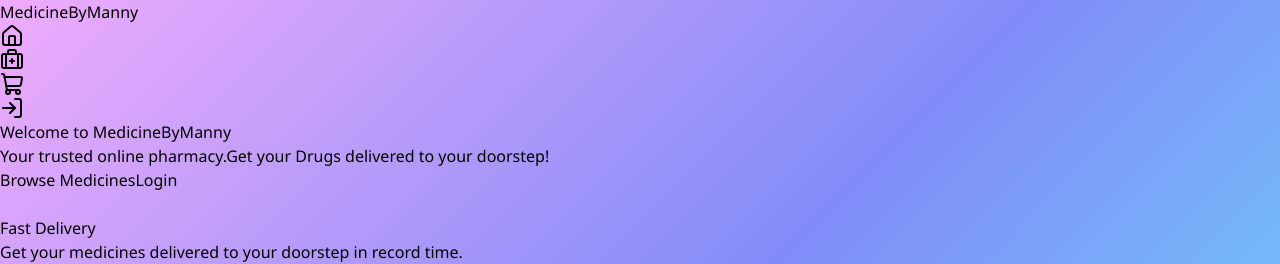
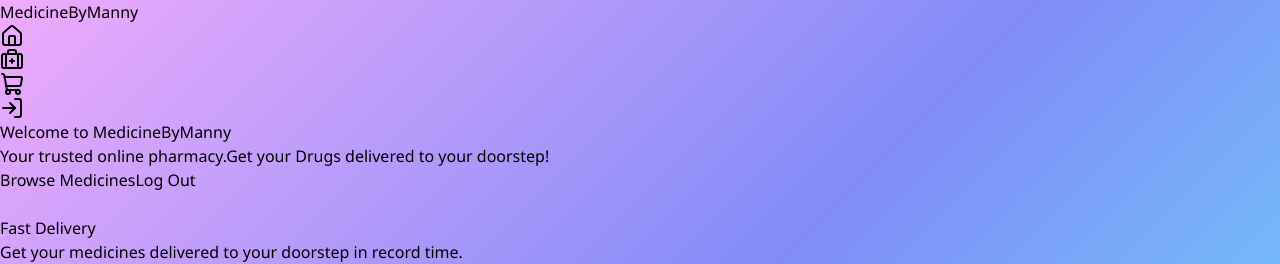
Before and after one commit to emmanuelopeto7-star/medicinebymanny, a React (Vite) app: page / in a window 1280 px wide. Shown: the top 264 px of the page. Built offline with nearby package versions, Linux system fonts and the light colour scheme; no server answers; sample sign-in values are in the browser's storage.

Commit message:
fixing login button

```diff
--- a/package.json
+++ b/package.json
@@ -15,6 +15,7 @@
     "lucide-react": "^1.16.0",
     "react": "^19.2.6",
     "react-dom": "^19.2.6",
+    "react-firebase-hooks": "^5.1.1",
     "react-redux": "^9.3.0",
     "react-router-dom": "^7.15.1"
   },
--- a/src/Components/Navbar.jsx
+++ b/src/Components/Navbar.jsx
@@ -13,7 +13,7 @@ function Navbar() {
             <div className="flex gap-4">
                 <Link to= "/" className="bg-white text-purple-600 font-bold px-4 py-2 rounded-full hover:scale-105 transition-transform shadow-lg"><House /></Link>
                 <Link to= "/Medicines" className="bg-white text-purple-600 font-bold px-4 py-2 rounded-full hover:scale-105 transition-transform shadow-lg"><BriefcaseMedical /></Link>
-                <Link to= "/Cart" className=" bg-white text-purple-600 font-bold px-4 py-2 rounded-full hover:scale-105 transition-transform shadow-lg"><ShoppingCart /> {totalItems > 0 && <span className=" relative bg-red-500 text-white rounded-full px-2 py-1 text-sm absolute -top-2 -right-2">{totalItems}</span>}</Link>
+                <Link to= "/Cart" className="relative bg-white text-purple-600 font-bold px-4 py-2 rounded-full hover:scale-105 transition-transform shadow-lg"><ShoppingCart /> {totalItems > 0 && <span className=" absolute -top-2 -right-2 bg-red-500 text-white rounded-full px-2 py-1 text-sm">{totalItems}</span>}</Link>
                 <Link to="/Login" className="bg-white text-purple-600 font-bold px-4 py-2 rounded-full hover:scale-105 transition-transform shadow-lg"><LogIn /></Link>
             </div>
 
--- a/src/Pages/Cart.jsx
+++ b/src/Pages/Cart.jsx
@@ -1,6 +1,7 @@
 import React from 'react'
 import { useSelector, useDispatch} from 'react-redux'
 import { removeFromCart, clearCart } from '../Store/cartSlice'
+
 
 function Cart() {
   const cartItems = useSelector(state => state.cart.items)
@@ -23,6 +24,9 @@ function Cart() {
               <h2 className="text-xl font-bold text-purple-600">{item.name}</h2>
               <p className="text-gray-600">Quantity: {item.quantity}</p>
               <p className="text-pink-600 font-bold">Price: ${(item.price * item.quantity).toFixed(2)}</p>
+              <p className="text-sm text-gray-400">Available: {item.stock}</p>
+              <p className="text-sm text-gray-400">Category: {item.category}</p>
+              {item.prescriptionRequired && <p className="text-sm text-red-500">Prescription required</p>}
             </div>
             <button
               onClick={() => dispatch(removeFromCart(item.id))}
--- a/src/Pages/Home.jsx
+++ b/src/Pages/Home.jsx
@@ -4,10 +4,12 @@ import { useAuth } from '../Context/AuthContext'
 import { useNavigate } from 'react-router-dom'
 import { signOut } from 'firebase/auth'
 import { auth } from '../firebase'
+import { useAuthState } from 'react-firebase-hooks/auth'
 
 function Home() {
-  const { currentUser } = useAuth()
+
   const navigate = useNavigate()
+  const [user]=useAuthState(auth)
 
   const handleSignOut = async () => {
     try {
@@ -25,7 +27,11 @@ function Home() {
     <p className= "text-xl text-white mb-4">Your trusted online pharmacy.Get your Drugs delivered to your doorstep!</p>
     <div className= "flex gap-4">
       <Link to= "/Medicines" className= "bg-white text-purple-600 font-bold px-6 py-3 rounded-full hover:scale-105 shadow-lg text-lg">Browse Medicines</Link>
+      {user ? (
+        <button onClick={handleSignOut} className= "bg-white text-purple-600 font-bold px-6 py-3 rounded-full hover:scale-105 shadow-lg text-lg">Log Out</button>
+      ) : (
         <Link to= "/Login" className= "bg-white text-purple-600 font-bold px-6 py-3 rounded-full hover:scale-105 shadow-lg text-lg">Login</Link>
+      )}
     </div>
     <br />
     <div className= "grid grid-cols-2 justify-center gap-6 px-6 pb-20">
--- a/src/Pages/Medicines.jsx
+++ b/src/Pages/Medicines.jsx
@@ -18,6 +18,7 @@ const Medicines = () => {
             try {
                 const snapshot = await getDocs(collection(db, 'medicines'))
                 const list = snapshot.docs.map(doc => ({id: doc.id, ...doc.data()}))
+                console.log(list[0])
                 setMedicines(list)
                 setLoading(false)
             }
--- a/src/Store/cartSlice.js
+++ b/src/Store/cartSlice.js
@@ -16,6 +16,7 @@ const cartSlice = createSlice({
         }
     },
     removeFromCart: (state, action) => {
+        console.log('Removing item with id:', action.payload)
         state.items = state.items.filter(item => item.id !== action.payload)
     },
     clearCart: (state) => {
```
Also changed, not shown: 1 other file (tests, documents, lock files or other folders).
